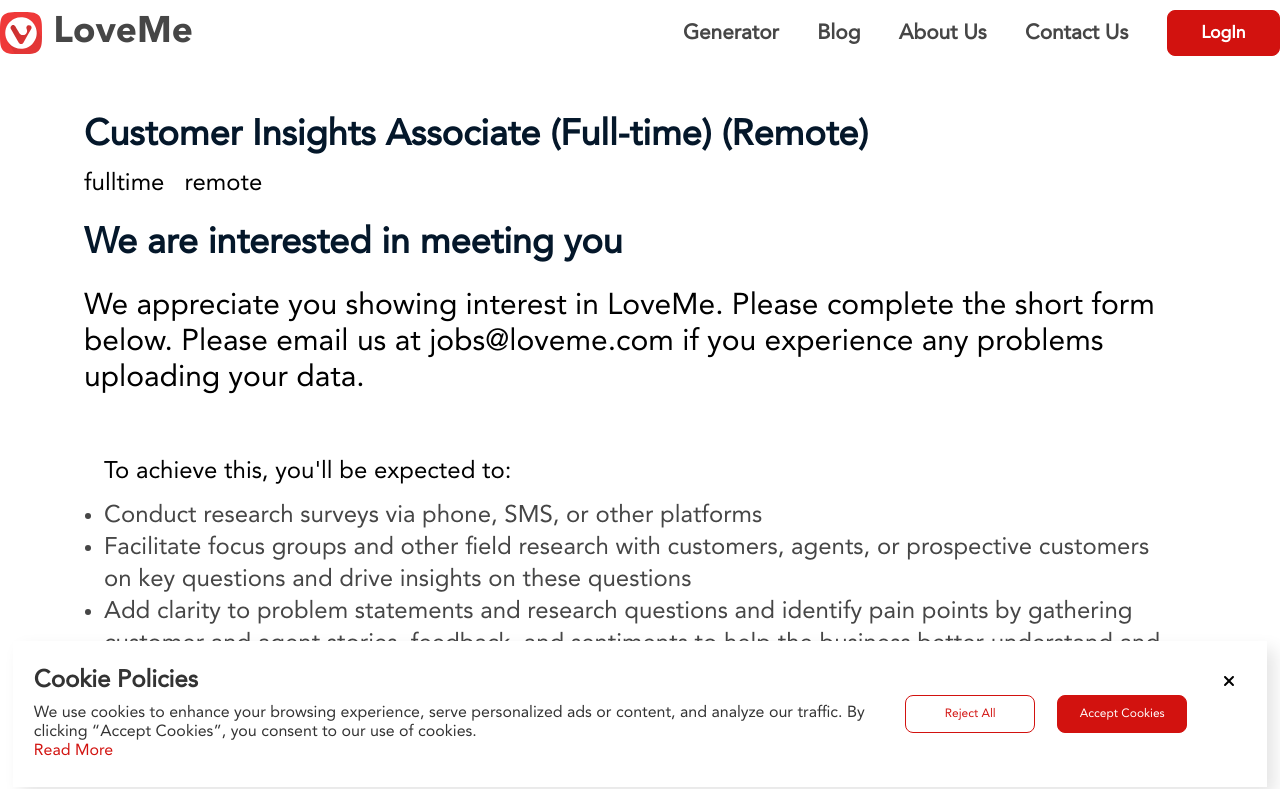
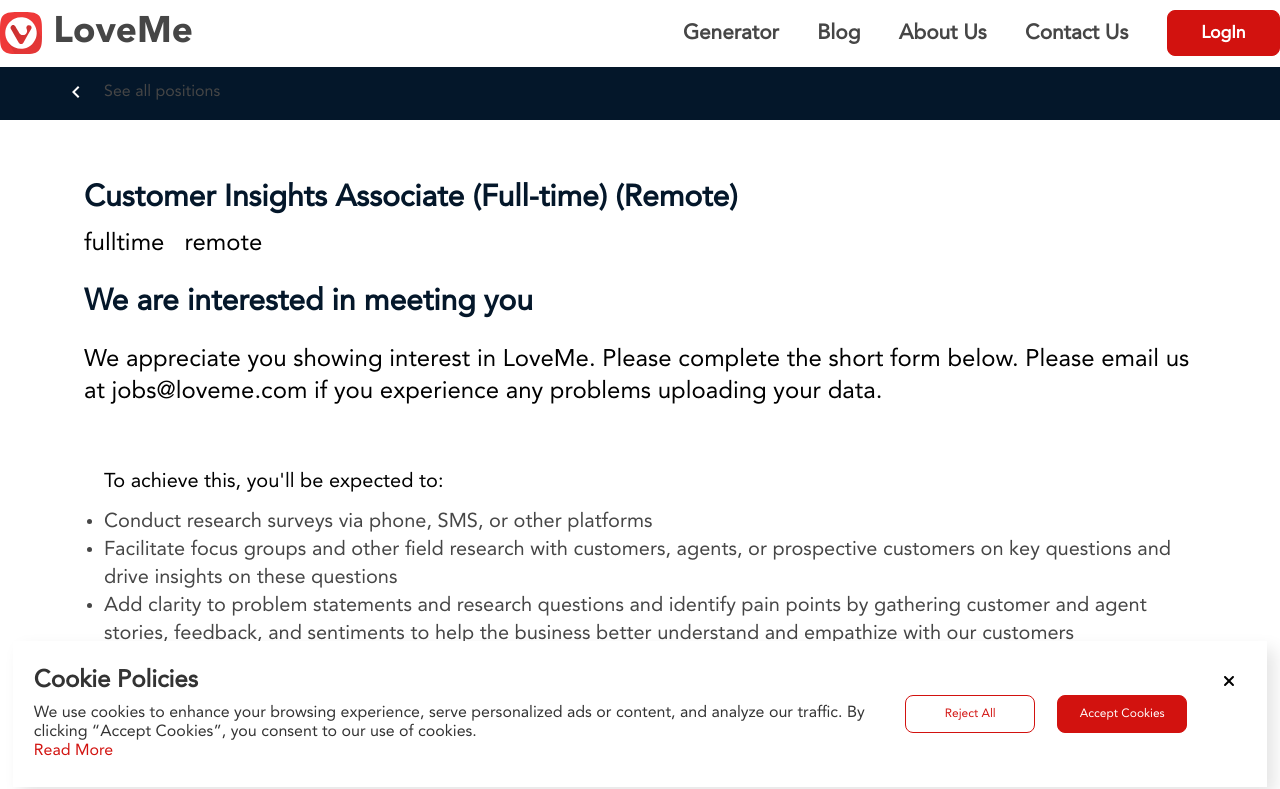
Before and after one commit to Phyya/love-letter-generator, a React (Create React App) app: page /position-details in a window 1280 px wide. Shown: the top 789 px of the page. Built offline with nearby package versions, Linux system fonts and the light colour scheme.

Commit message:
Update PositionDetails.jsx

```diff
--- a/src/pages/CareerScreens/PositionDetails.jsx
+++ b/src/pages/CareerScreens/PositionDetails.jsx
@@ -9,7 +9,7 @@ const PositionDetails = () => {
   return (
     <>
       <Navbar />
-      <section className="bg-sec-1 text-white w-full py-4">
+      <section className="bg-sec-1 text-white w-full py-4 mt-16">
         <div className="max-w-6xl m-auto">
           <Link to="/career" className="flex gap-4 items-center">
             <MdOutlineKeyboardArrowLeft className="h-6 w-6 text-white" />
@@ -18,27 +18,27 @@ const PositionDetails = () => {
         </div>
       </section>
       <section className="max-w-6xl m-auto p-5">
-        <h1 className="text-4xl text-sec-1 mt-10 mb-2">
+        <h1 className="text-2xl md:text-3xl text-sec-1 mt-10 mb-2">
           Customer Insights Associate (Full-time) (Remote)
         </h1>
         <div className="flex gap-5 mt-3">
           <p className="text-2xl">fulltime</p>
           <p className="text-2xl">remote</p>
         </div>
-        <h1 className="text-4xl text-sec-1 my-6">
+        <h1 className="text-2xl md:text-3xl text-sec-1 my-6">
           We are interested in meeting you
         </h1>
-        <p className="text-3xl">
+        <p className="text-xl md:text-2xl">
           We appreciate you showing interest in LoveMe. Please complete the
           short form below. Please email us at jobs@loveme.com if you experience
           any problems uploading your data.
         </p>
 
         <div className="p-5 mt-10">
-          <p className="mb-3 text-2xl">
+          <p className="mb-3 text-xl">
             To achieve this, you&apos;ll be expected to:{' '}
           </p>
-          <ol className="list-style text-[#464646] text-2xl">
+          <ol className="list-style text-[#464646] text-xl md:text-2xk">
             <li>Conduct research surveys via phone, SMS, or other platforms</li>
             <li>
               Facilitate focus groups and other field research with customers,
@@ -72,8 +72,8 @@ const PositionDetails = () => {
         </div>
 
         <div className="p-5 mt-8">
-          <p className="mb-3 text-2xl">You Might Be A Good Fit If You: </p>
-          <ol className="list-style text-[#464646] text-2xl">
+          <p className="mb-3 text-xl md:text-2xl">You Might Be A Good Fit If You: </p>
+          <ol className="list-style text-[#464646] text-xl">
             <li>
               Are passionate about our mission of making everyday essentials
               accessible to everyone
@@ -115,7 +115,7 @@ const PositionDetails = () => {
         </div>
 
         <div className="mt-10 p-5">
-          <p className="mb-3 text-2xl">We: </p>
+          <p className="mb-3 text-xl md:text-2xl">We: </p>
           <ol className="list-style mb-3 text-2xl">
             <li>
               Are a collaborative team of smart and ambitious people who are
```
